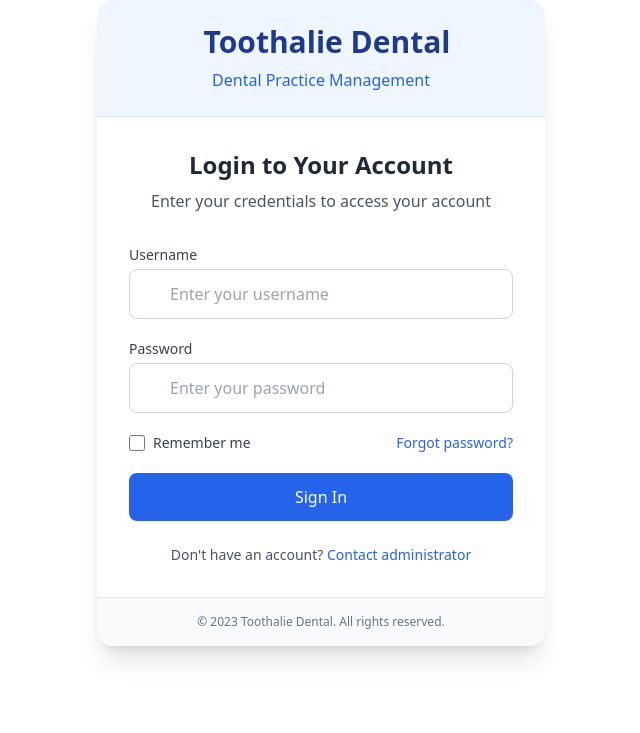
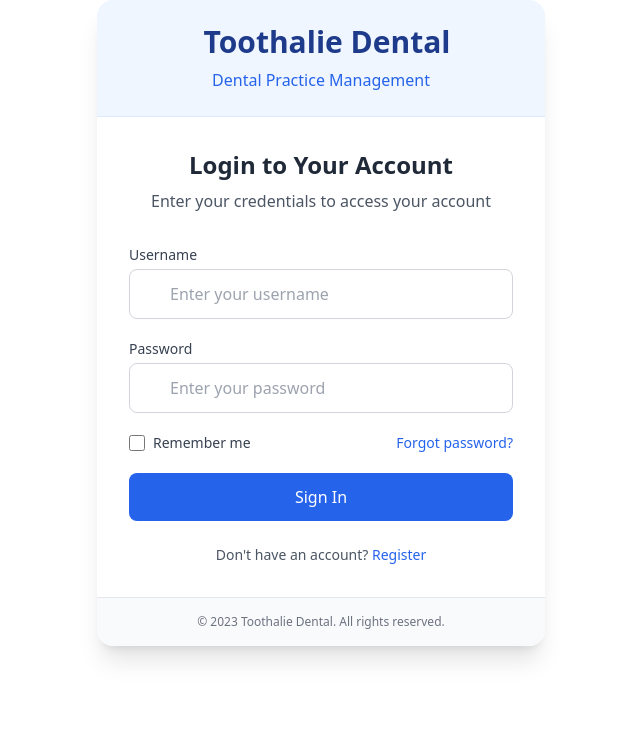
Before and after one commit to cl1ntdev/Toothalie-Dental-Online-Booking-System, a Symfony app: template templates/Pages/userlogin.html.twig in a window 1280 px wide. Shown: the top 733 px of the page, without its empty margins (319-959 px from the left). Run offline with Twig, Linux system fonts and the light colour scheme; the template is opened without the code that fills it, so the values that code supplies are empty; some libraries are stand-ins or nearby versions.

Commit message:
added register option for users

```diff
--- a/templates/Pages/userlogin.html.twig
+++ b/templates/Pages/userlogin.html.twig
@@ -74,7 +74,7 @@
             <div class="mt-6 text-center">
                 <p class="text-sm text-gray-600">
                     Don't have an account?
-                    <a href="#" class="font-medium text-blue-600 hover:text-blue-800 transition">Contact administrator</a>
+                    <a href="#" class="font-medium text-blue-600 hover:text-blue-800 transition">Register</a>
                 </p>
             </div>
         </div>
```
